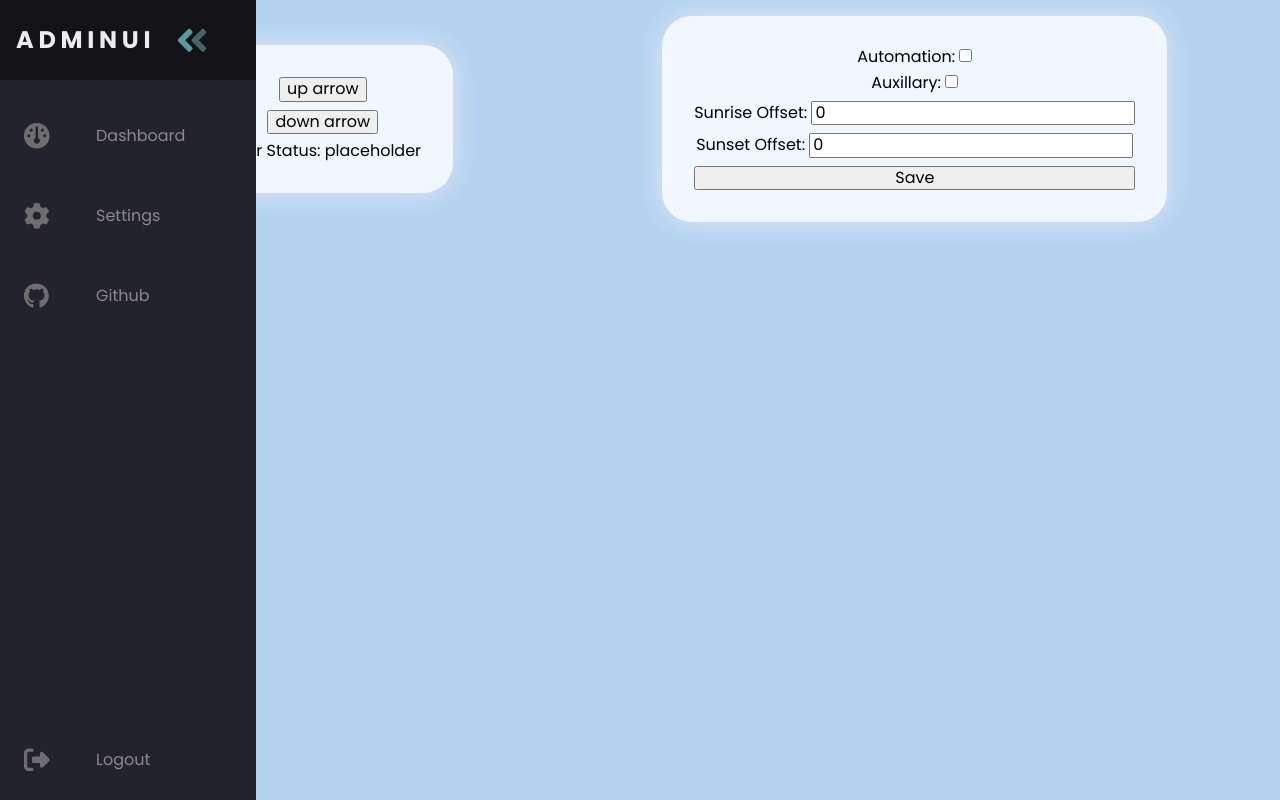
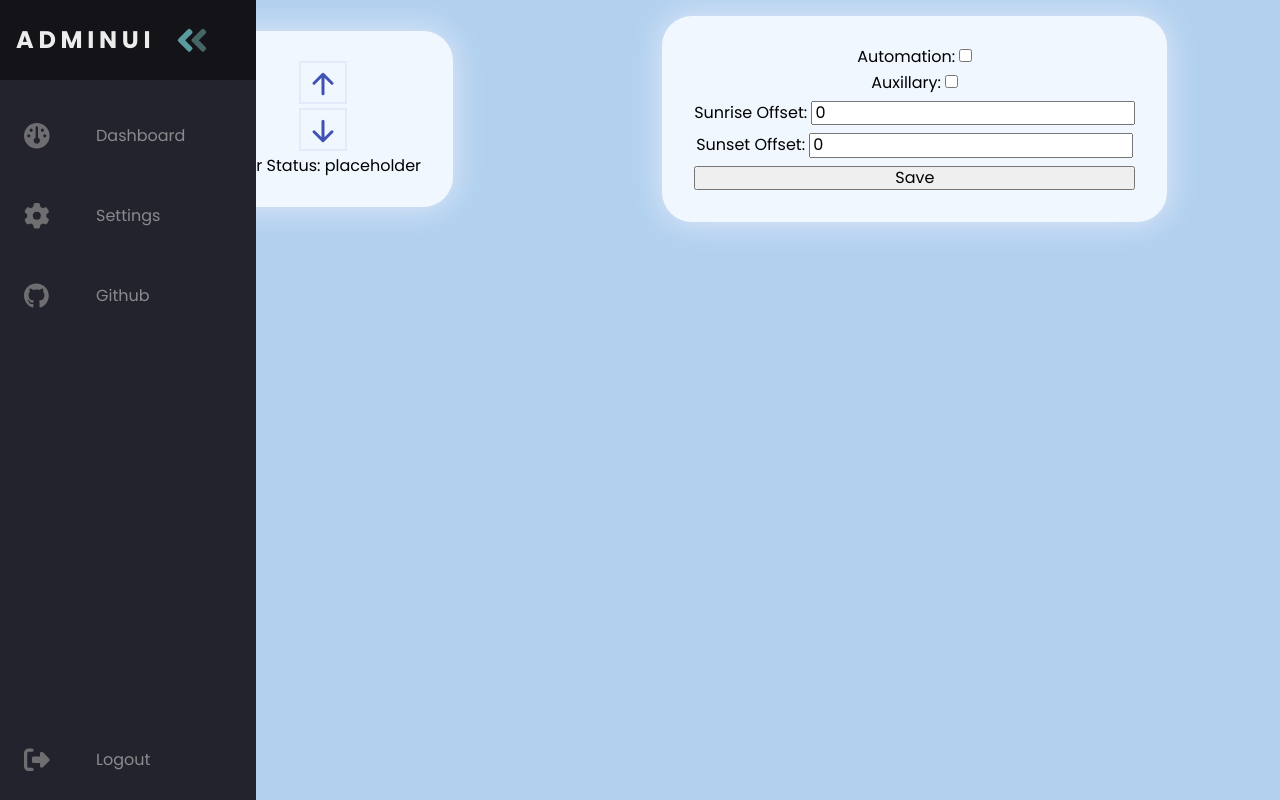
Before and after one commit to Trogiken/PiActuate, a Django app: page /dashboard/ in a window 1280 px wide. Run offline with Django 4.2, Linux system fonts and the light colour scheme; a user stored in the database is signed in; data comes from the database, SQL or seed files in the repository; both versions use the stored data as it was after the commit; some libraries are stand-ins or nearby versions.

Commit message:
up and down styled

```diff
--- a/webui/controls/static/controls/dashboard.css
+++ b/webui/controls/static/controls/dashboard.css
@@ -20,6 +20,7 @@
     }
 }
 
+/* Form containers */
 .Control-container,
 .Detail-container {
     background: #f1f7fe;
@@ -30,9 +31,37 @@
     text-align: center;
 }
 
+/* Form elements */
 .Control-form,
 .Detail-form {
     display: flex;
     flex-direction: column;
     gap: .5rem;
 }
+
+/* Up and down arrow buttons */
+#up_button,
+#down_button {
+    display: table-cell;
+    width: auto;
+    height: 100%;
+    border: none;
+    outline: 2px solid #e6e9f9;
+    background: #f1f7fe;
+    font-size: 2rem;
+    color: #3f51b5;
+    cursor: pointer;
+}
+#up_button:hover,
+#down_button:hover {
+    color: #1a237e;
+    outline: 2px solid #d8dcf4;
+}
+#up_button:active,
+#down_button:active {
+    color: #000051;
+    outline: 2px solid #c5cae9;
+}
+.button-icon ion-icon{
+    vertical-align: middle;
+}
--- a/webui/controls/templates/controls/dashboard.html
+++ b/webui/controls/templates/controls/dashboard.html
@@ -16,10 +16,18 @@
     <section class="Control-container">
       <div class="Control-form">
         <form action="{% url 'door_up-post' %}" method="POST">
-          <button id="up_button" type="submit">up arrow</button>
+          <button id="up_button" type="submit">
+            <div class="button-icon">
+              <ion-icon name="arrow-up-outline"></ion-icon>
+            </div>
+          </button>
         </form>
         <form action="{% url 'door_down-post' %}" method="POST">
-          <button id="down_button" type="submit">down arrow</button>
+          <button id="down_button" type="submit">
+            <div class="button-icon">
+              <ion-icon name="arrow-down-outline"></ion-icon>
+            </div>
+          </button>
         </form>
         <label>Door Status: <span id="status_text">placeholder</span></label>
       </div>
--- a/webui/templates/base.html
+++ b/webui/templates/base.html
@@ -8,11 +8,9 @@
     <title>{% block title %}{% endblock %}</title>
     <link rel="icon" type="image/x-icon" href="{% static 'images/favicon.ico' %}">
 
-    <script type="module" src="https://unpkg.com/ionicons@5.5.2/dist/ionicons/ionicons.esm.js"></script>
-    <script nomodule src="https://unpkg.com/ionicons@5.5.2/dist/ionicons/ionicons.js"></script><link rel="stylesheet" href="https://cdnjs.cloudflare.com/ajax/libs/normalize/5.0.0/normalize.min.css">
+    <!--  Load base css files  -->
+    <link rel="stylesheet" href="https://cdnjs.cloudflare.com/ajax/libs/normalize/5.0.0/normalize.min.css">
     <link rel='stylesheet' href='https://fonts.googleapis.com/css2?family=Poppins:ital,wght@0,100;0,200;0,300;0,400;0,500;0,600;0,700;0,800;0,900;1,100;1,200;1,300;1,400;1,500;1,600;1,700;1,800;1,900&amp;display=swap'>
-
-    <!--  Load base css files  -->
     <link rel="stylesheet" href="{% static 'base-styles.css' %}">
     <!--  Load extended css files  -->
     {% block css %}{% endblock %}
@@ -34,5 +32,7 @@
 
     <!--  Load js files  -->
     {% block js %}{% endblock %}
+    <script type="module" src="https://unpkg.com/ionicons@7.1.0/dist/ionicons/ionicons.esm.js"></script>
+    <script nomodule src="https://unpkg.com/ionicons@7.1.0/dist/ionicons/ionicons.js"></script>
 </body>
 </html>
```
Also changed, not shown: webui/db.sqlite3.
